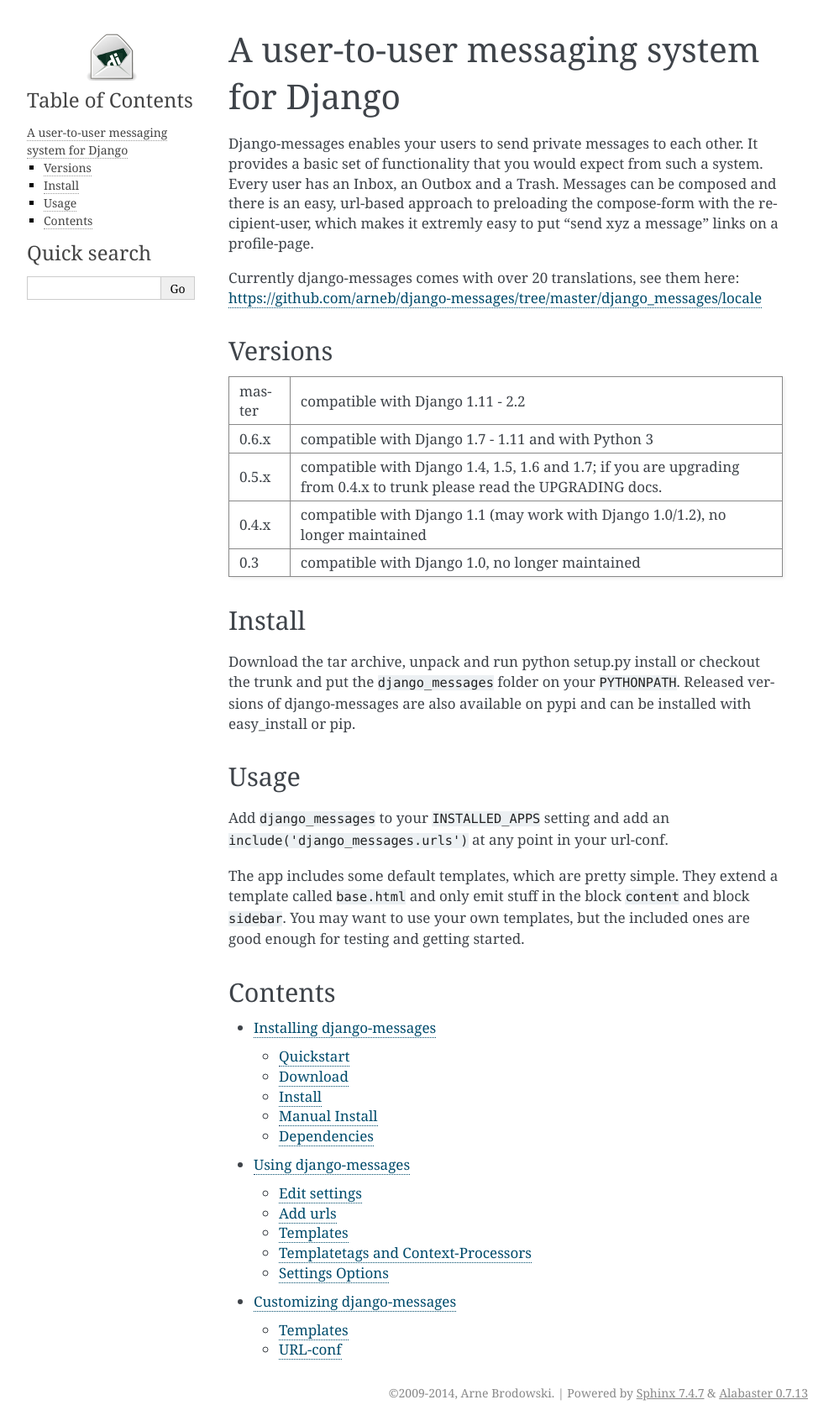
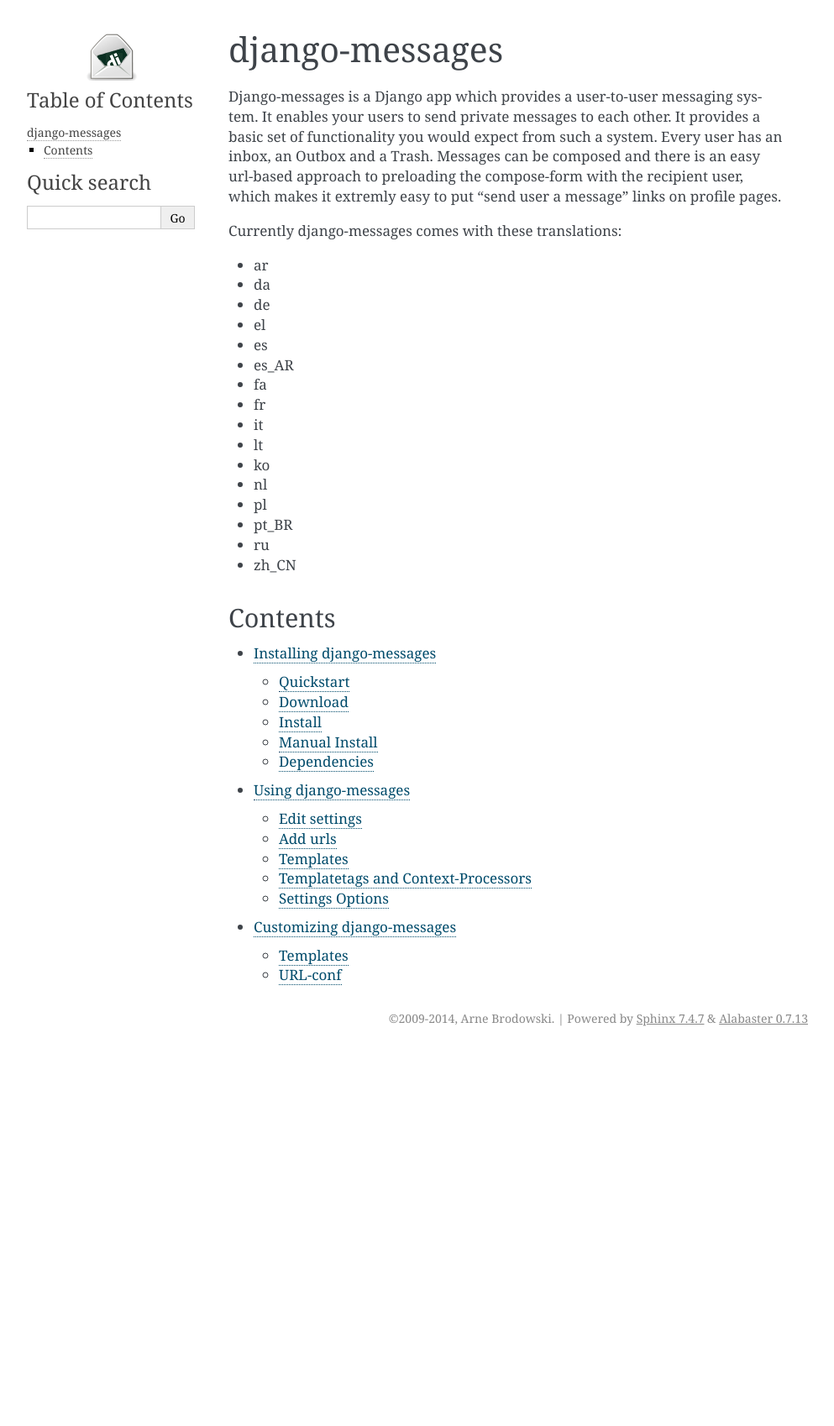
Before and after one commit to arneb/django-messages, a Sphinx documentation site: the page built from docs/index.txt, in a window 1280 px wide. Shown: the whole page at 84% size, without its empty margins (148-1141 px from the left). Built offline with Sphinx 7.4.7, drawn with Linux system fonts in a browser that asks for light colours; after the commit the page ends 1252 px from its top, so only the background shows below that.

```diff
--- a/django_messages/__init__.py
+++ b/django_messages/__init__.py
@@ -1,3 +1,3 @@
-VERSION = (0, 6, 0,)
+VERSION = (0, 5, 3,)
 __version__ = '.'.join(map(str, VERSION))
 default_app_config = 'django_messages.apps.DjangoMessagesConfig'
--- a/docs/conf.py
+++ b/docs/conf.py
@@ -49,9 +49,9 @@ copyright = u'2009-2014, Arne Brodowski'
 # built documents.
 #
 # The short X.Y version.
-version = '0.6'
+version = '0.5'
 # The full version, including alpha/beta/rc tags.
-release = '0.6.0'
+release = '0.5.0'
 
 # The language for content autogenerated by Sphinx. Refer to documentation
 # for a list of supported languages.
--- a/docs/customizing.txt
+++ b/docs/customizing.txt
@@ -105,22 +105,3 @@ parameter in your own url-conf, for example like this::
         delete,
         {'success_url': '/profile/',},
         name='messages_delete'),
-
-
-Adding recipient filter
-~~~~~~~~~~~~~~~~~~~~~~~
-
-To restrict allowed recipients a ``recipient_filter`` function can be added
-to the compose view.
-
-The following filter function makes sure messages can only be sent to active
-users::
-
-    lambda u: u.is_active
-
-To use this filter, integrate it into your url-conf::
-
-    url(r'^compose/$',
-        compose,
-        {'recipient_filter': lambda u: u.is_active},
-        name='messages_compose'),
--- a/docs/index.txt
+++ b/docs/index.txt
@@ -1,55 +1,32 @@
-==========================================
-A user-to-user messaging system for Django
-==========================================
+===============
+django-messages
+===============
 
-Django-messages enables your users to send private messages to each other.
-It provides a basic set of functionality that you would expect from such a system.
-Every user has an Inbox, an Outbox and a Trash. Messages can be composed and
-there is an easy, url-based approach to preloading the compose-form with the
-recipient-user, which makes it extremly easy to put "send xyz a message" links
-on a profile-page.
+Django-messages is a Django app which provides a user-to-user messaging system.
+It enables your users to send private messages to each other. It provides a
+basic set of functionality you would expect from such a system. Every user
+has an inbox, an Outbox and a Trash. Messages can be composed and there is an
+easy url-based approach to preloading the compose-form with the recipient user,
+which makes it extremly easy to put "send user a message" links on profile pages.
 
-Currently django-messages comes with over 20 translations, see them here:
-https://github.com/arneb/django-messages/tree/master/django_messages/locale
+Currently django-messages comes with these translations:
 
-
-Versions
---------
-
-+--------+-------------------------------------------------------------------+
-| master | compatible with Django 1.11 - 2.2                                 |
-+--------+-------------------------------------------------------------------+
-| 0.6.x  | compatible with Django 1.7 - 1.11 and with Python 3               |
-+--------+-------------------------------------------------------------------+
-| 0.5.x  | compatible with Django 1.4, 1.5, 1.6 and 1.7; if you are          |
-|        | upgrading from 0.4.x to trunk please read the UPGRADING docs.     |
-+--------+-------------------------------------------------------------------+
-| 0.4.x  | compatible with Django 1.1 (may work with Django 1.0/1.2), no     |
-|        | longer maintained                                                 |
-+--------+-------------------------------------------------------------------+
-| 0.3    | compatible with Django 1.0, no longer maintained                  |
-+--------+-------------------------------------------------------------------+
-
-
-Install
--------
-Download the tar archive, unpack and run python setup.py install or checkout
-the trunk and put the ``django_messages`` folder on your ``PYTHONPATH``.
-Released versions of django-messages are also available on pypi and can be
-installed with easy_install or pip.
-
-
-Usage
------
-
-Add ``django_messages`` to your ``INSTALLED_APPS`` setting and add an
-``include('django_messages.urls')`` at any point in your url-conf.
-
-The app includes some default templates, which are pretty simple. They
-extend a template called ``base.html`` and only emit stuff in the block
-``content`` and block ``sidebar``. You may want to use your own templates,
-but the included ones are good enough for testing and getting started.
-
+* ar
+* da
+* de
+* el
+* es
+* es_AR
+* fa
+* fr
+* it
+* lt
+* ko
+* nl
+* pl
+* pt_BR
+* ru
+* zh_CN
 
 Contents
 --------
--- a/docs/install.txt
+++ b/docs/install.txt
@@ -66,19 +66,25 @@ your system.
 Dependencies
 ------------
 
-Django-messages has no external dependencies except for django. However, if
-pinax-notifications and/or django-mailer are found, it will make use of them.
+Django-messages has no external dependencies except for Django. Starting with
+version 0.4 Django 1.1 or later is required. Version 0.3 works with Django 1.0.
+If you have to use Django 0.96.x you might still use version 0.2 (unsupported).
 
-Please note, that these apps have to be listed in ``INSTALLED_APPS`` to be
-used by django-messages.
+Django-messages has some features which may use an external app if it is
+present in the current Django project. Please note, that these apps have to
+be listed in ``INSTALLED_APPS`` to be used by django-messages.
 
 * If you use `pinax-notifications`_ django-messages will use it for sending
   notifications to users about new messages instead of using the built-in
-  mechanism.
+  mechanism
 
 * If `django-mailer`_ is used the built-in messages sending code will use it
   instead of the django built-in ``send_mail`` function.
 
+Please note that we try to support Python 2.4, but as we develop django-messages
+on Python 2.5 sometimes code might slip in which breaks Python 2.4 compatibility.
+This can be considered a bug and you can help us by reporting the incompytibility.
+
 
 .. _`pinax-notifications`: https://github.com/pinax/pinax-notifications
 .. _`django-mailer`: http://code.google.com/p/django-mailer/
```
Also changed, not shown: README.rst (+30 -15 lines), 11 other files.
